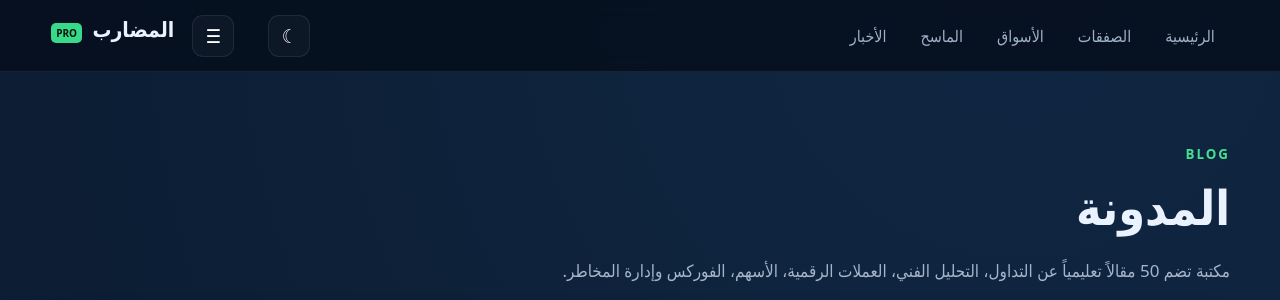
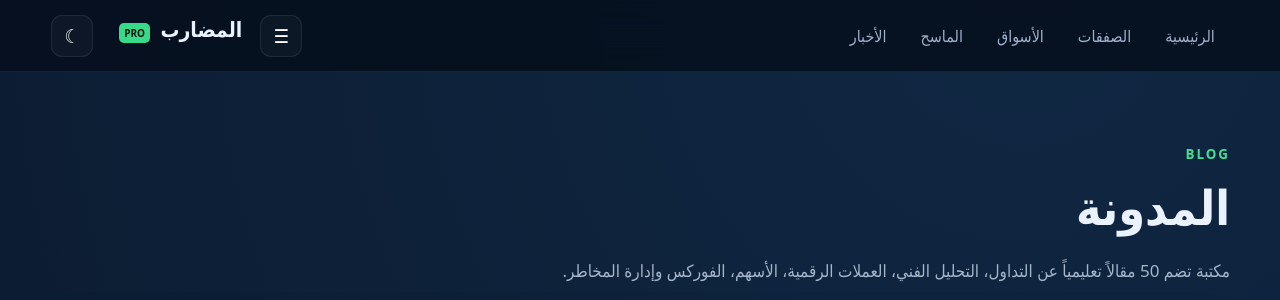
Before and after one commit to aaaksazzz/mudarib-abo-saud, a FastAPI app: page /blog in a window 1280 px wide. Shown: the top 300 px of the page. Run offline with FastAPI, Linux system fonts and the light colour scheme.

Commit message:
وضع زر الوضع الليلي في أقصى اليمين

```diff
--- a/static/style.css
+++ b/static/style.css
@@ -225,3 +225,7 @@ header .menu-toggle,header .menu-btn,header button[aria-label*="القائمة"]
 /* Move menu button slightly farther left */
 #menu{transform:translateX(-8px)}
 @media(max-width:800px){#menu{transform:translateX(-10px)}}
+
+/* Push dark-mode button to the far right */
+#theme{order:3!important;margin-left:0!important;margin-right:auto!important;transform:none!important}
+@media(max-width:800px){#theme{margin-right:auto!important;margin-left:0!important}}
```
